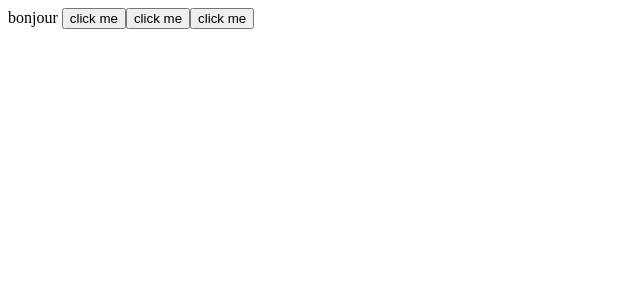
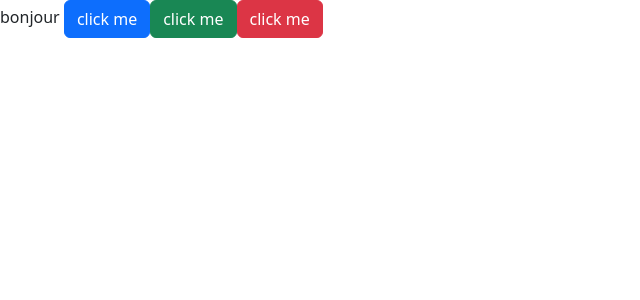
Before and after one commit to catmEnseignant/2025_angular_isep_diamniadio, an Angular app in the folder Rokhaya-diouf/: page / in a window 1280 px wide. Shown: the top 300 px of the page, without its empty margins (0-640 px from the left). Built offline with nearby package versions, Linux system fonts and the light colour scheme.

Commit message:
initial commit

```diff
--- a/Rokhaya-diouf/package.json
+++ b/Rokhaya-diouf/package.json
@@ -20,6 +20,7 @@
     "@angular/platform-server": "^19.2.0",
     "@angular/router": "^19.2.0",
     "@angular/ssr": "^19.2.4",
+    "bootstrap": "^5.3.3",
     "express": "^4.18.2",
     "rxjs": "~7.8.0",
     "tslib": "^2.3.0",
--- a/Rokhaya-diouf/src/app/app.component.html
+++ b/Rokhaya-diouf/src/app/app.component.html
@@ -1,4 +1,4 @@
 bonjour
 <button class="btn btn-primary">click me</button>
-<button class="btn btn-succes">click me</button>
-<button class="btn btn-denger">click me</button>
+<button class="btn btn-success">click me</button>
+<button class="btn btn-danger">click me</button>
--- a/Rokhaya-diouf/src/index.html
+++ b/Rokhaya-diouf/src/index.html
@@ -6,7 +6,6 @@
   <base href="/">
   <meta name="viewport" content="width=device-width, initial-scale=1">
   <link rel="icon" type="image/x-icon" href="favicon.ico">
-
 </head>
 <body>
   <app-root></app-root>
--- a/Rokhaya-diouf/src/styles.css
+++ b/Rokhaya-diouf/src/styles.css
@@ -1,2 +1,2 @@
 /* You can add global styles to this file, and also import other style files */
-/*@import "../node_modules/bootstrap/dist/css/bootstrap.min.css";*/
+@import "../node_modules/bootstrap/dist/css/bootstrap.min.css";
```
Also changed, not shown: 1 other file (tests, documents, lock files or other folders).
